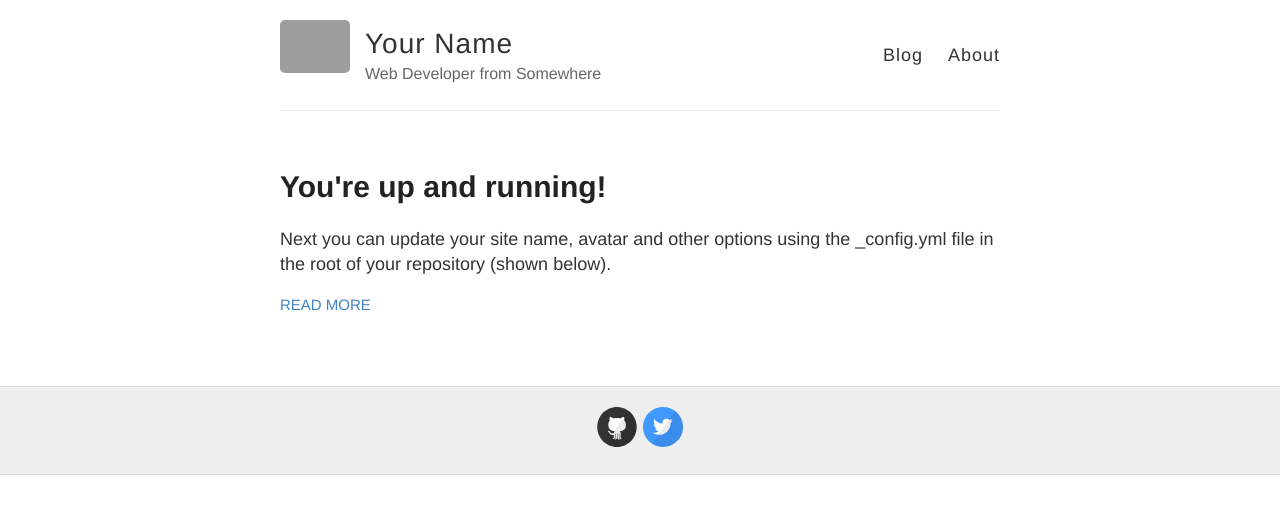
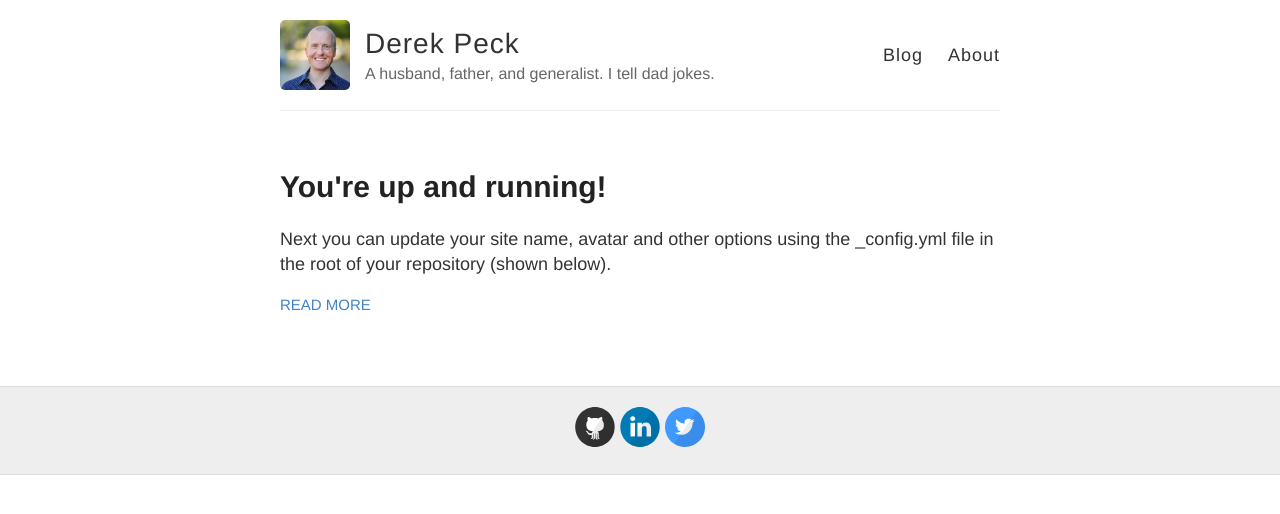
Before and after one commit to dereklpeck/dereklpeck.github.io, a Jekyll site: the page built from index.html, in a window 1280 px wide. Shown: the top 514 px of the page. Built offline with Jekyll 4.4.1, drawn with Linux system fonts in a browser that asks for light colours; grey boxes are pictures that could not be loaded.

Commit message:
config changes

```diff
--- a/_config.yml
+++ b/_config.yml
@@ -3,13 +3,13 @@
 #
 
 # Name of your site (displayed in the header)
-name: Your Name
+name: Derek Peck
 
 # Short bio or description (displayed in the header)
-description: Web Developer from Somewhere
+description: A husband, father, and generalist. I tell dad jokes.
 
 # URL of your avatar or profile pic (you could use your GitHub profile pic)
-avatar: https://raw.githubusercontent.com/barryclark/jekyll-now/master/images/jekyll-logo.png
+avatar: images/profile.jpg
 
 #
 # Flags below are optional
@@ -21,12 +21,12 @@
   email:
   facebook:
   flickr:
-  github: barryclark/jekyll-now
+  github: dereklpeck
   instagram:
-  linkedin:
+  linkedin: derekpeck
   pinterest:
   rss: # just type anything here for a working RSS icon
-  twitter: jekyllrb
+  twitter: dereklpeck
   stackoverflow: # your stackoverflow profile, e.g. "users/50476/bart-kiers"
   youtube: # channel/<your_long_string> or user/<user-name>
   googleplus: # anything in your profile username that comes after plus.google.com/
```
